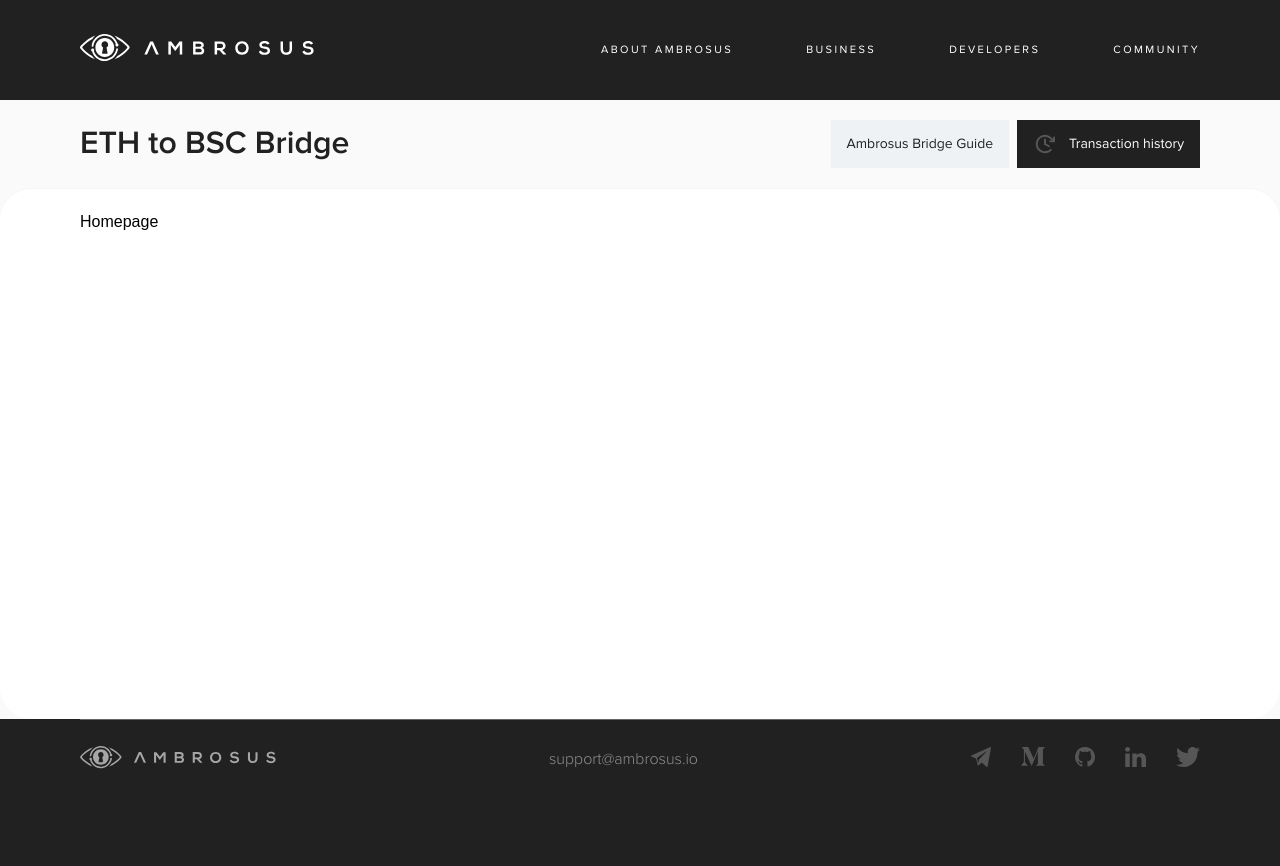
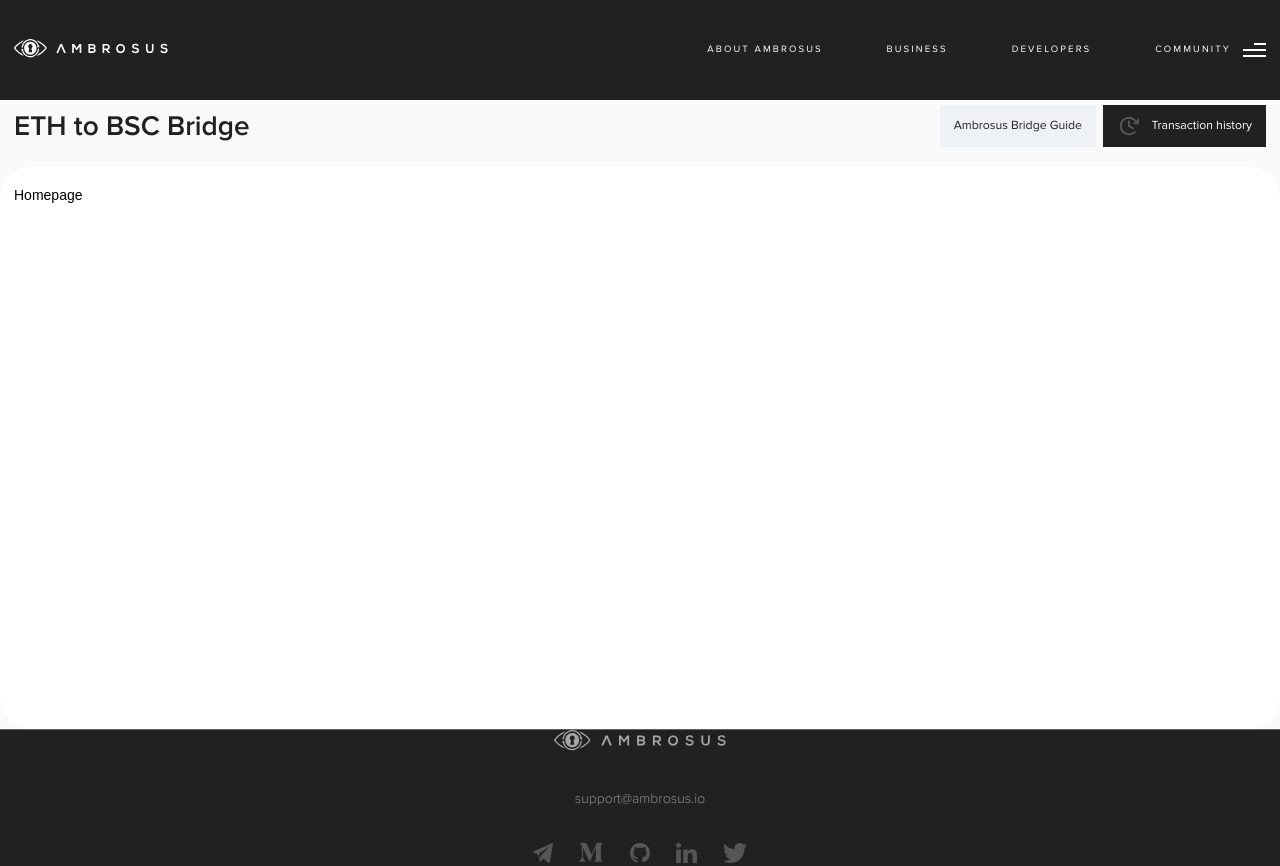
Before and after one commit to ambrosus/ambrosus-bridge-frontend, a React app: page / in a window 1280 px wide. Before the commit the page ends 800 px from the top, so only its background shows below. Built offline with nearby package versions, Linux system fonts and the light colour scheme.

Commit message:
mobile layout breakpoint update

```diff
--- a/src/styles/utilites/_variables.scss
+++ b/src/styles/utilites/_variables.scss
@@ -2,7 +2,7 @@
 $white: #ffffff;
 $black: #212121;
 $lighter-black: #262626;
-$mobile-breakpoint: 768px;
+$mobile-breakpoint: 1280px;
 
 * {
   --content-width: 90rem;
```
